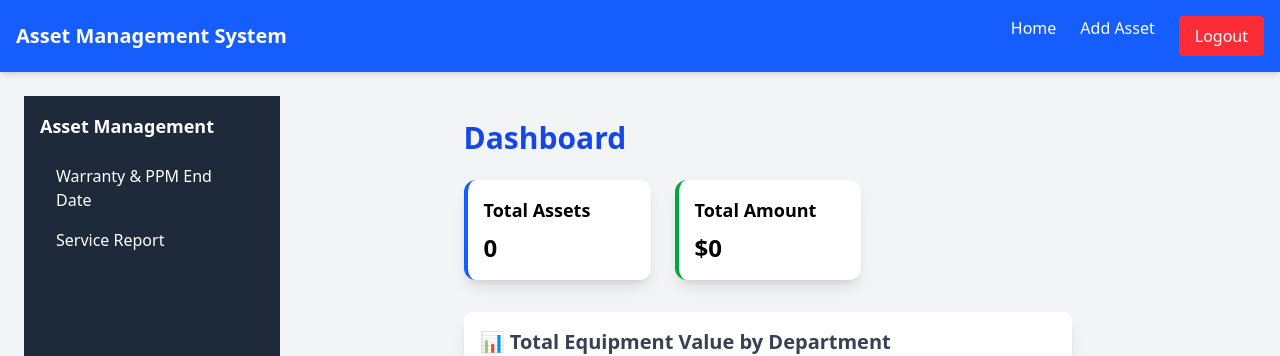
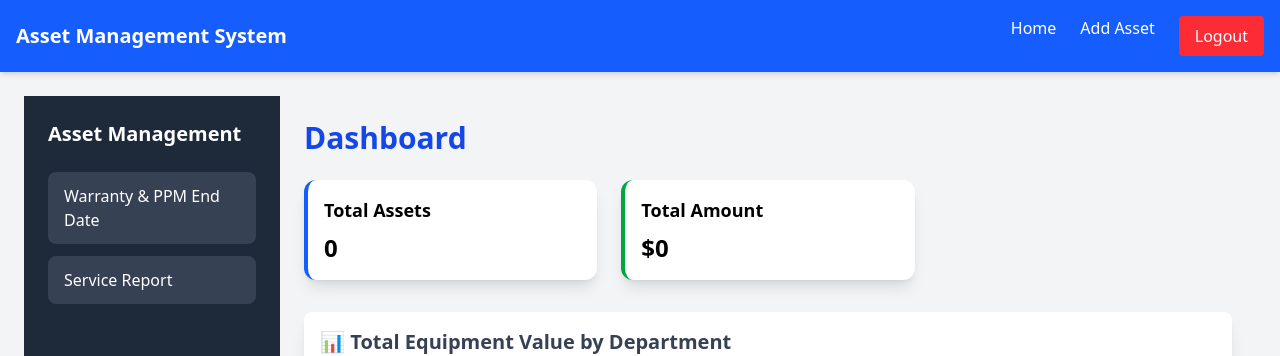
Before and after one commit to MohamedNihmath18/Asset-management-frontend, a React (Vite) app: page / in a window 1280 px wide. Shown: the top 356 px of the page. Built offline with nearby package versions, Linux system fonts and the light colour scheme; no server answers; sample sign-in values are in the browser's storage.

Commit message:
sidebar update

```diff
--- a/src/pages/Dashboard.jsx
+++ b/src/pages/Dashboard.jsx
@@ -35,28 +35,33 @@ const Dashboard = () => {
     fetchAssets();
   }, []);
 
-  const filteredAmount = selectedDepartment === "All"
-    ? totalAmount
-    : departmentTotals[selectedDepartment] || 0;
+  const filteredAmount =
+    selectedDepartment === "All" ? totalAmount : departmentTotals[selectedDepartment] || 0;
 
   return (
-    <div className="flex">
+    <div className="flex min-h-screen">
       {/* Sidebar */}
-      <div className="w-64 h-screen bg-gray-800 text-white p-4">
-        <h2 className="text-lg font-semibold">Asset Management</h2>
-        <ul className="mt-4">
-          <li className="py-2 px-4 hover:bg-gray-700 cursor-pointer" onClick={() => navigate("/warranty-ppm")}>
+      <div className="w-64 h-screen bg-gray-800 text-white p-6 fixed">
+        <h2 className="text-xl font-bold mb-6">Asset Management</h2>
+        <ul className="space-y-3">
+          <li
+            className="py-3 px-4 rounded-lg bg-gray-700 hover:bg-gray-600 cursor-pointer transition duration-200"
+            onClick={() => navigate("/warranty-ppm")}
+          >
             Warranty & PPM End Date
           </li>
-          <li className="py-2 px-4 hover:bg-gray-700 cursor-pointer" onClick={() => navigate("/service-report")}>
+          <li
+            className="py-3 px-4 rounded-lg bg-gray-700 hover:bg-gray-600 cursor-pointer transition duration-200"
+            onClick={() => navigate("/service-report")}
+          >
             Service Report
           </li>
         </ul>
       </div>
 
       {/* Main Dashboard */}
-      <div className="p-4 md:p-6 max-w-5xl mx-auto">
-        <h1 className="text-2xl md:text-3xl font-bold text-blue-700">Dashboard</h1>
+      <div className="ml-64 flex-1 p-6">
+        <h1 className="text-3xl font-bold text-blue-700">Dashboard</h1>
 
         {/* Stats Section */}
         <div className="grid grid-cols-1 md:grid-cols-2 lg:grid-cols-3 gap-6 mt-6">
@@ -81,7 +86,9 @@ const Dashboard = () => {
             >
               <option value="All">All Departments</option>
               {Object.keys(departmentTotals).map((dept) => (
-                <option key={dept} value={dept}>{dept}</option>
+                <option key={dept} value={dept}>
+                  {dept}
+                </option>
               ))}
             </select>
           </div>
@@ -133,10 +140,16 @@ const Dashboard = () => {
 
         {/* Quick Actions */}
         <div className="mt-8 flex flex-col md:flex-row gap-4">
-          <Link to="/add" className="bg-blue-600 text-white px-4 py-2 rounded-lg flex items-center gap-2 justify-center md:w-auto">
+          <Link
+            to="/add"
+            className="bg-blue-600 text-white px-4 py-2 rounded-lg flex items-center gap-2 justify-center md:w-auto"
+          >
             <PlusCircle size={20} /> Add Asset
           </Link>
-          <Link to="/assets" className="bg-gray-600 text-white px-4 py-2 rounded-lg flex items-center gap-2 justify-center md:w-auto">
+          <Link
+            to="/assets"
+            className="bg-gray-600 text-white px-4 py-2 rounded-lg flex items-center gap-2 justify-center md:w-auto"
+          >
             <List size={20} /> View All Assets
           </Link>
         </div>
```
